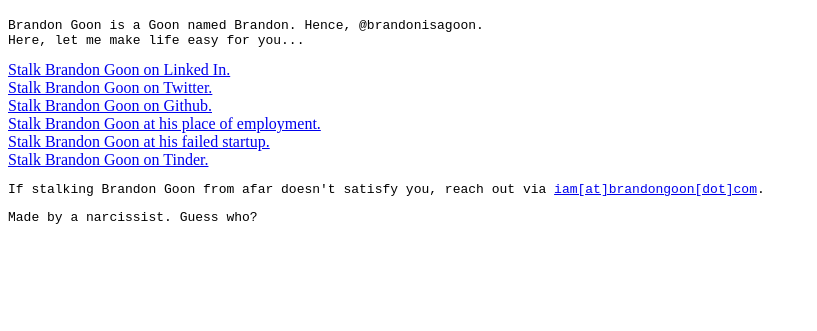
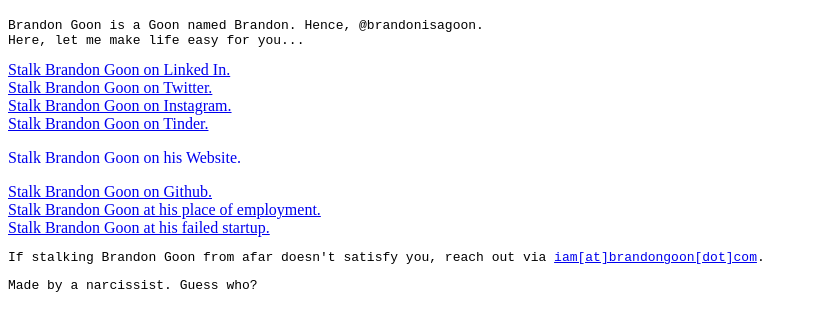
Before and after one commit to brandonisagoon/landing-page, a plain HTML site: page index.html in a window 1280 px wide. Shown: the part 49-380 px from the top of the page, without its empty margins (0-817 px from the left). Drawn offline with Linux system fonts and the light colour scheme.

Commit message:
Update index.html

```diff
--- a/index.html
+++ b/index.html
@@ -2,9 +2,11 @@
 <p style="font-family: monospace">Brandon Goon is a Goon named Brandon. Hence, @brandonisagoon.<br/>Here, let me make life easy for you...</p>
 <a href="https://linkedin.com/in/brandongoon" target="_blank">Stalk Brandon Goon on Linked In.<br/></a>
 <a href="https://twitter.com/brandonisagoon" target="_blank">Stalk Brandon Goon on Twitter.<br/></a>
+<a href="https://instagram.com/brandonisagoon" target="_blank">Stalk Brandon Goon on Instagram.<br/></a>
+<a href="https://tinder.com/@brandonisagoon" target="_blank">Stalk Brandon Goon on Tinder.<br/></a>
+<p style="color: rgb(0, 0, 238)">Stalk Brandon Goon on his Website.</p>
 <a href="https://github.com/brandonisagoon" target="_blank">Stalk Brandon Goon on Github.<br/></a>
 <a href="https://soraschools.com" target="_blank">Stalk Brandon Goon at his place of employment.<br/></a>
 <a href="https://beanything.co" target="_blank">Stalk Brandon Goon at his failed startup.<br/></a>
-<a href="https://tinder.com/@brandonisagoon" target="_blank">Stalk Brandon Goon on Tinder.<br/></a>
 <p style="font-family: monospace">If stalking Brandon Goon from afar doesn't satisfy you, reach out via <a href="mailto:iam@brandongoon.com?subject=%F0%9F%91%8B%20I'm%20a%20Stalker" target="_blank">iam[at]brandongoon[dot]com</a>.</p>
 <p style="font-family: monospace">Made by a narcissist. Guess who?</p>
```
